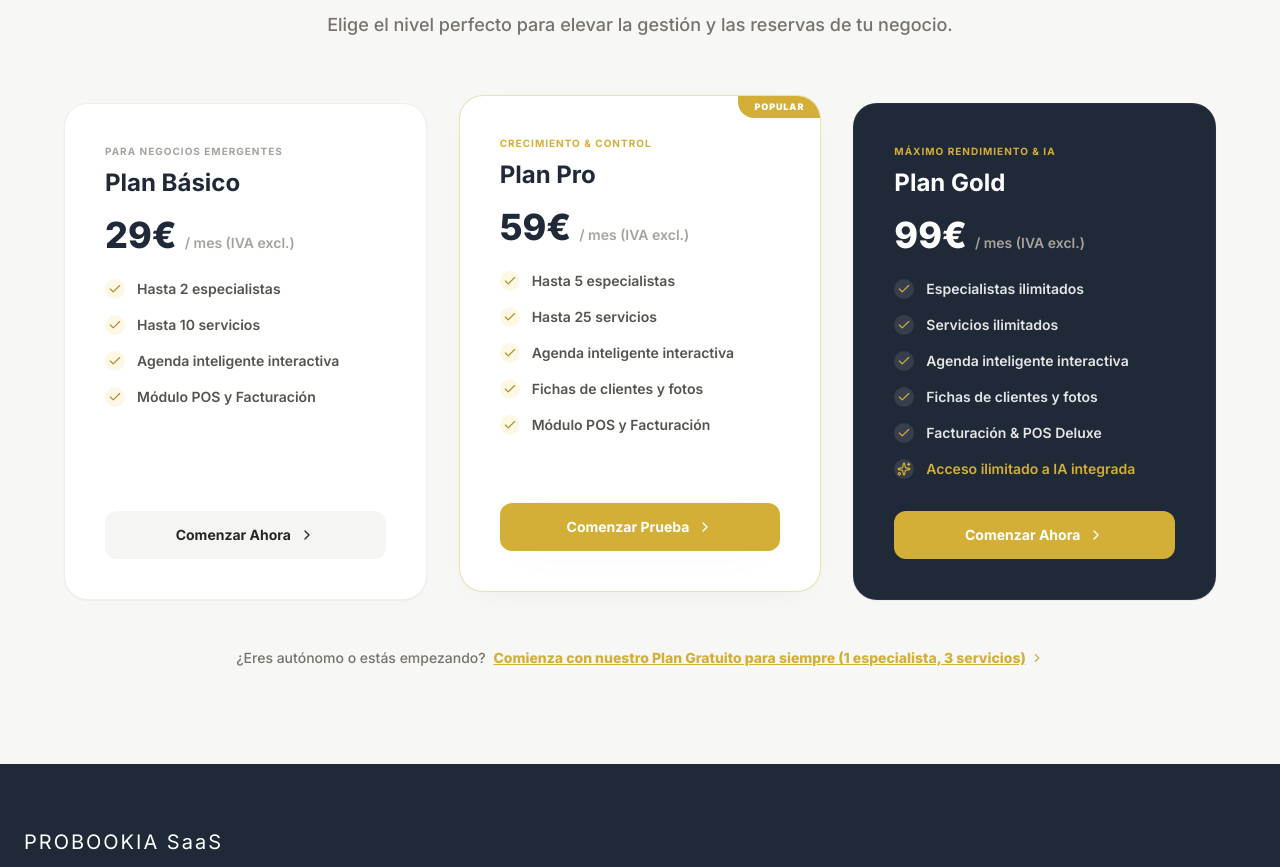
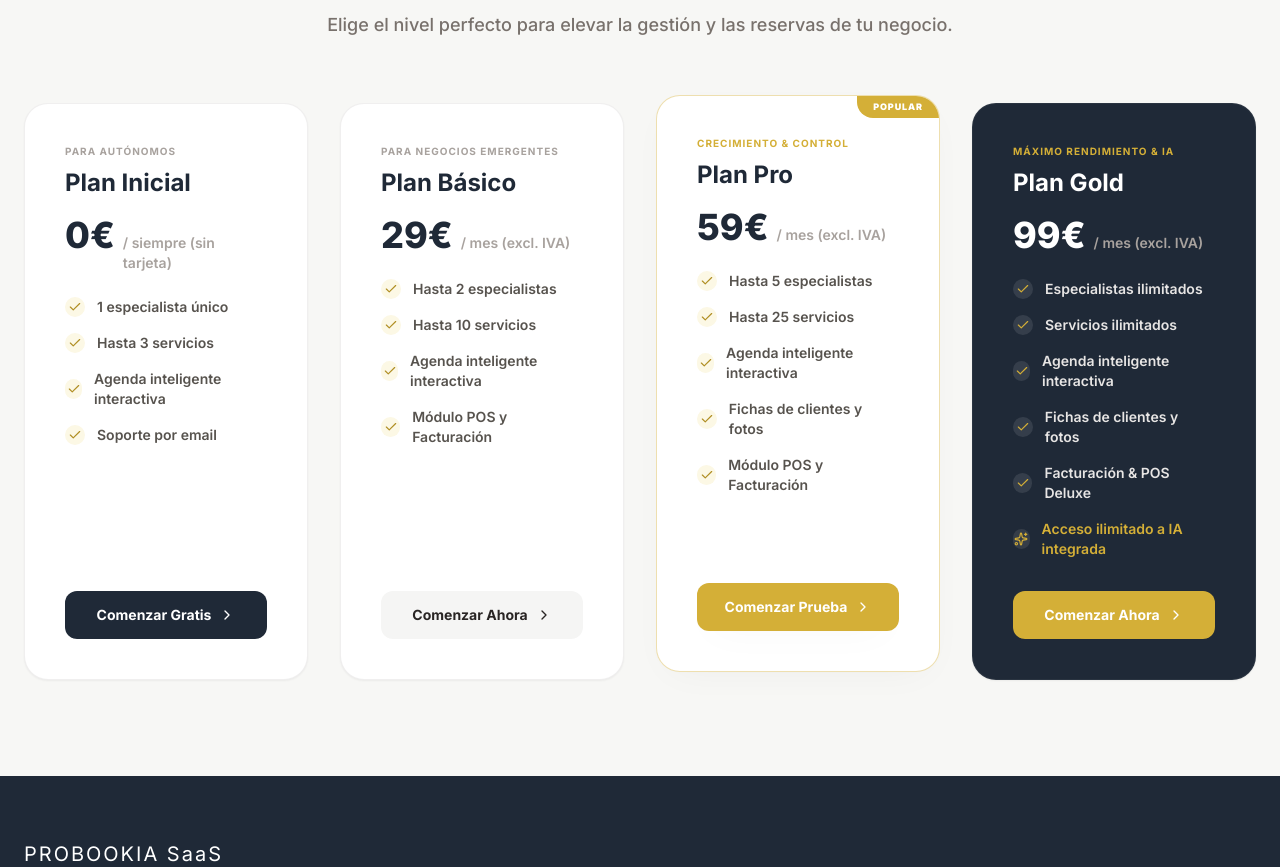
Before and after one commit to ck-iridium/backend-clinica-merce, a Next.js app in the folder frontend/: page /marketing in a window 1280 px wide. Shown: the part 2157-3024 px from the top of the page. Built offline with nearby package versions, Linux system fonts and the light colour scheme; no server answers.

Commit message:
frontend: redesign pricing grid to 4 columns with free tier card and expand super-admin panel to max-w-7xl

```diff
--- a/frontend/src/app/marketing/page.tsx
+++ b/frontend/src/app/marketing/page.tsx
@@ -262,7 +262,58 @@ export default function MarketingPage() {
             </p>
           </div>
 
-          <div className="grid grid-cols-1 lg:grid-cols-3 gap-8 max-w-6xl mx-auto">
+          <div className="grid grid-cols-1 md:grid-cols-2 lg:grid-cols-4 gap-8 max-w-7xl mx-auto">
+            {/* Card 0: Gratuito */}
+            <div className="bg-white rounded-3xl shadow-sm overflow-hidden border border-stone-200/60 p-8 md:p-10 relative flex flex-col justify-between hover:shadow-lg transition-all duration-300">
+              <div>
+                <div className="mb-6">
+                  <span className="text-stone-400 font-bold uppercase text-[10px] tracking-widest block mb-2">Para Autónomos</span>
+                  <h3 className="text-2xl font-serif font-bold text-[#1F2937]">Plan Inicial</h3>
+                  <div className="flex items-baseline mt-4">
+                    <span className="text-4xl font-serif font-extrabold text-[#1F2937]">0€</span>
+                    <span className="text-stone-400 text-sm font-semibold ml-2">/ siempre (sin tarjeta)</span>
+                  </div>
+                </div>
+
+                <div className="space-y-4 mb-8">
+                  <div className="flex items-center gap-3">
+                    <div className="w-5 h-5 rounded-full bg-[#fcf8e5] flex items-center justify-center text-[#b08e23]">
+                      <Check className="w-3.5 h-3.5" />
+                    </div>
+                    <span className="text-sm font-semibold text-stone-600">1 especialista único</span>
+                  </div>
+                  <div className="flex items-center gap-3">
+                    <div className="w-5 h-5 rounded-full bg-[#fcf8e5] flex items-center justify-center text-[#b08e23]">
+                      <Check className="w-3.5 h-3.5" />
+                    </div>
+                    <span className="text-sm font-semibold text-stone-600">Hasta 3 servicios</span>
+                  </div>
+                  <div className="flex items-center gap-3">
+                    <div className="w-5 h-5 rounded-full bg-[#fcf8e5] flex items-center justify-center text-[#b08e23]">
+                      <Check className="w-3.5 h-3.5" />
+                    </div>
+                    <span className="text-sm font-semibold text-stone-600">Agenda inteligente interactiva</span>
+                  </div>
+                  <div className="flex items-center gap-3">
+                    <div className="w-5 h-5 rounded-full bg-[#fcf8e5] flex items-center justify-center text-[#b08e23]">
+                      <Check className="w-3.5 h-3.5" />
+                    </div>
+                    <span className="text-sm font-semibold text-stone-600">Soporte por email</span>
+                  </div>
+                </div>
+              </div>
+
+              <button
+                onClick={() => {
+                  setSelectedPlan('free');
+                  setIsModalOpen(true);
+                }}
+                className="w-full bg-[#1F2937] hover:bg-[#d4af37] text-white py-3.5 rounded-xl text-sm font-bold transition-all duration-300 flex items-center justify-center gap-2 group active:scale-95 mt-auto"
+              >
+                Comenzar Gratis <ChevronRight className="w-4 h-4 group-hover:translate-x-1 transition-transform" />
+              </button>
+            </div>
+
             {/* Card 1: Básico */}
             <div className="bg-white rounded-3xl shadow-sm overflow-hidden border border-stone-200/60 p-8 md:p-10 relative flex flex-col justify-between hover:shadow-lg transition-all duration-300">
               <div>
@@ -271,7 +322,7 @@ export default function MarketingPage() {
                   <h3 className="text-2xl font-serif font-bold text-[#1F2937]">Plan Básico</h3>
                   <div className="flex items-baseline mt-4">
                     <span className="text-4xl font-serif font-extrabold text-[#1F2937]">29€</span>
-                    <span className="text-stone-400 text-sm font-semibold ml-2">/ mes (IVA excl.)</span>
+                    <span className="text-stone-400 text-sm font-semibold ml-2">/ mes (excl. IVA)</span>
                   </div>
                 </div>
 
@@ -325,7 +376,7 @@ export default function MarketingPage() {
                   <h3 className="text-2xl font-serif font-bold text-[#1F2937]">Plan Pro</h3>
                   <div className="flex items-baseline mt-4">
                     <span className="text-4xl font-serif font-extrabold text-[#1F2937]">59€</span>
-                    <span className="text-stone-400 text-sm font-semibold ml-2">/ mes (IVA excl.)</span>
+                    <span className="text-stone-400 text-sm font-semibold ml-2">/ mes (excl. IVA)</span>
                   </div>
                 </div>
 
@@ -382,7 +433,7 @@ export default function MarketingPage() {
                   <h3 className="text-2xl font-serif font-bold">Plan Gold</h3>
                   <div className="flex items-baseline mt-4">
                     <span className="text-4xl font-serif font-extrabold">99€</span>
-                    <span className="text-stone-400 text-sm font-semibold ml-2">/ mes (IVA excl.)</span>
+                    <span className="text-stone-400 text-sm font-semibold ml-2">/ mes (excl. IVA)</span>
                   </div>
                 </div>
 
@@ -436,23 +487,6 @@ export default function MarketingPage() {
                 Comenzar Ahora <ChevronRight className="w-4 h-4 group-hover:translate-x-1 transition-transform" />
               </button>
             </div>
-          </div>
-
-          {/* Enlace destacado Plan Gratuito */}
-          <div className="text-center mt-12 animate-in fade-in duration-700">
-            <p className="text-stone-500 text-sm font-medium">
-              ¿Eres autónomo o estás empezando?{" "}
-              <button
-                onClick={() => {
-                  setSelectedPlan('free');
-                  setIsModalOpen(true);
-                }}
-                className="text-[#d4af37] hover:text-[#1F2937] font-extrabold underline transition-all duration-300 active:scale-95 ml-1 inline-flex items-center gap-1 group"
-              >
-                Comienza con nuestro Plan Gratuito para siempre (1 especialista, 3 servicios)
-                <ChevronRight className="w-3.5 h-3.5 group-hover:translate-x-0.5 transition-transform" />
-              </button>
-            </p>
           </div>
 
         </div>
--- a/frontend/src/app/super-admin/components/TenantDetail.tsx
+++ b/frontend/src/app/super-admin/components/TenantDetail.tsx
@@ -134,7 +134,7 @@ export default function TenantDetail({ tenant, onUpdateStatus }: TenantDetailPro
 
   return (
     <section className="flex-1 bg-[#FAFAFA] p-8 overflow-y-auto space-y-8">
-      <div className="max-w-4xl mx-auto space-y-8 animate-in fade-in duration-300">
+      <div className="max-w-7xl mx-auto space-y-8 animate-in fade-in duration-300">
 
         {/* 1. FICHA SUPERIOR (Logo + Título + Status) */}
         <div className="bg-white rounded-[2rem] border border-stone-200/30 p-8 shadow-sm flex flex-col md:flex-row justify-between items-start md:items-center gap-6">
--- a/frontend/src/app/super-admin/page.tsx
+++ b/frontend/src/app/super-admin/page.tsx
@@ -206,7 +206,7 @@ export default function SuperAdminPage() {
   if (loadingSession) {
     return (
       <div className="min-h-screen bg-[#F7F7F5] flex flex-col justify-center items-center py-24 px-8">
-        <div className="w-full max-w-5xl space-y-8">
+        <div className="w-full max-w-7xl space-y-8">
           <div className="h-10 w-64 bg-stone-200 animate-pulse rounded-xl"></div>
           <div className="grid grid-cols-1 md:grid-cols-3 gap-6">
             <div className="h-32 bg-stone-200 animate-pulse rounded-[2rem]"></div>
```
